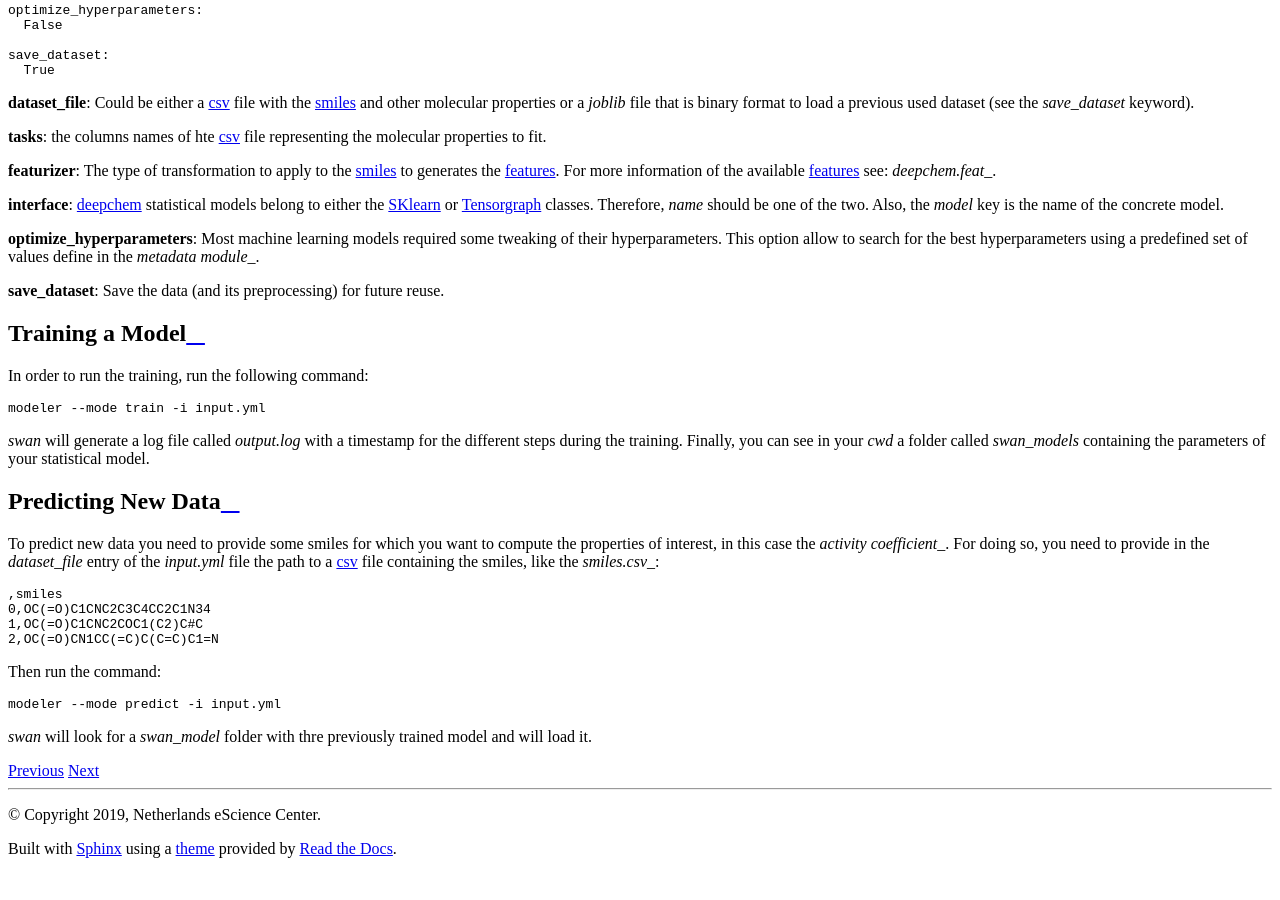
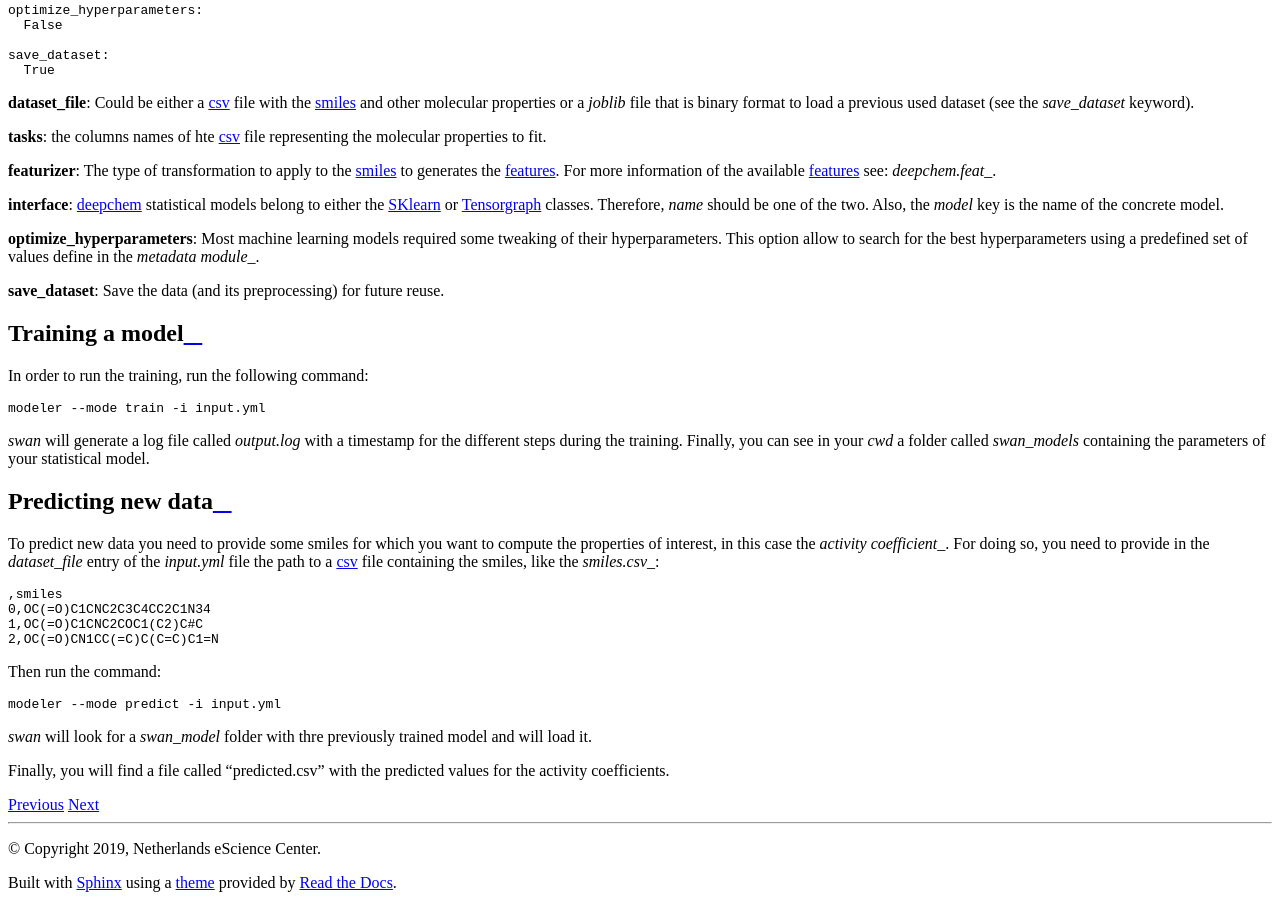
Before and after one commit to nlesc-nano/swan, a Sphinx documentation site: the page built from docs/tutorial.rst, in a window 1280 px wide and 900 px high, scrolled down 1044 px. Built offline with Sphinx 7.4.7 and the Read the Docs theme 2.0.0, drawn with Linux system fonts in a browser that asks for light colours; before the commit the page ends 1910 px from its top, so only the background shows below that; some of the changed text lies outside the part shown.

Commit message:
updated tutorial

```diff
--- a/docs/tutorial.rst
+++ b/docs/tutorial.rst
@@ -62,7 +62,7 @@ a *joblib* file that is binary format to load a previous used dataset (see the `
 
 **save_dataset**: Save the data (and its preprocessing) for future reuse.
 
-Training a Model
+Training a model
 ****************
 In order to run the training, run the following command: ::
 
@@ -71,7 +71,7 @@ In order to run the training, run the following command: ::
 `swan` will generate a log file called  `output.log` with a timestamp for the different steps during the training.
 Finally, you can see in your `cwd` a folder called *swan_models* containing the parameters of your statistical model.
 
-Predicting New Data
+Predicting new data
 *******************
 To predict new data you need to provide some smiles for which you want to compute the properties of interest, in this
 case the `activity coefficient_`. For doing so, you need to provide in the `dataset_file` entry of the *input.yml*
@@ -88,7 +88,7 @@ Then run the command: ::
 
 `swan` will look for a *swan_model* folder with thre previously trained model and will load it.
 
-
+Finally, you will find a file called "predicted.csv" with the predicted values for the activity coefficients.
 
 ..  _deepchem: https://deepchem.io/
 .. _smiles: https://en.wikipedia.org/wiki/Simplified_molecular-input_line-entry_system
```
